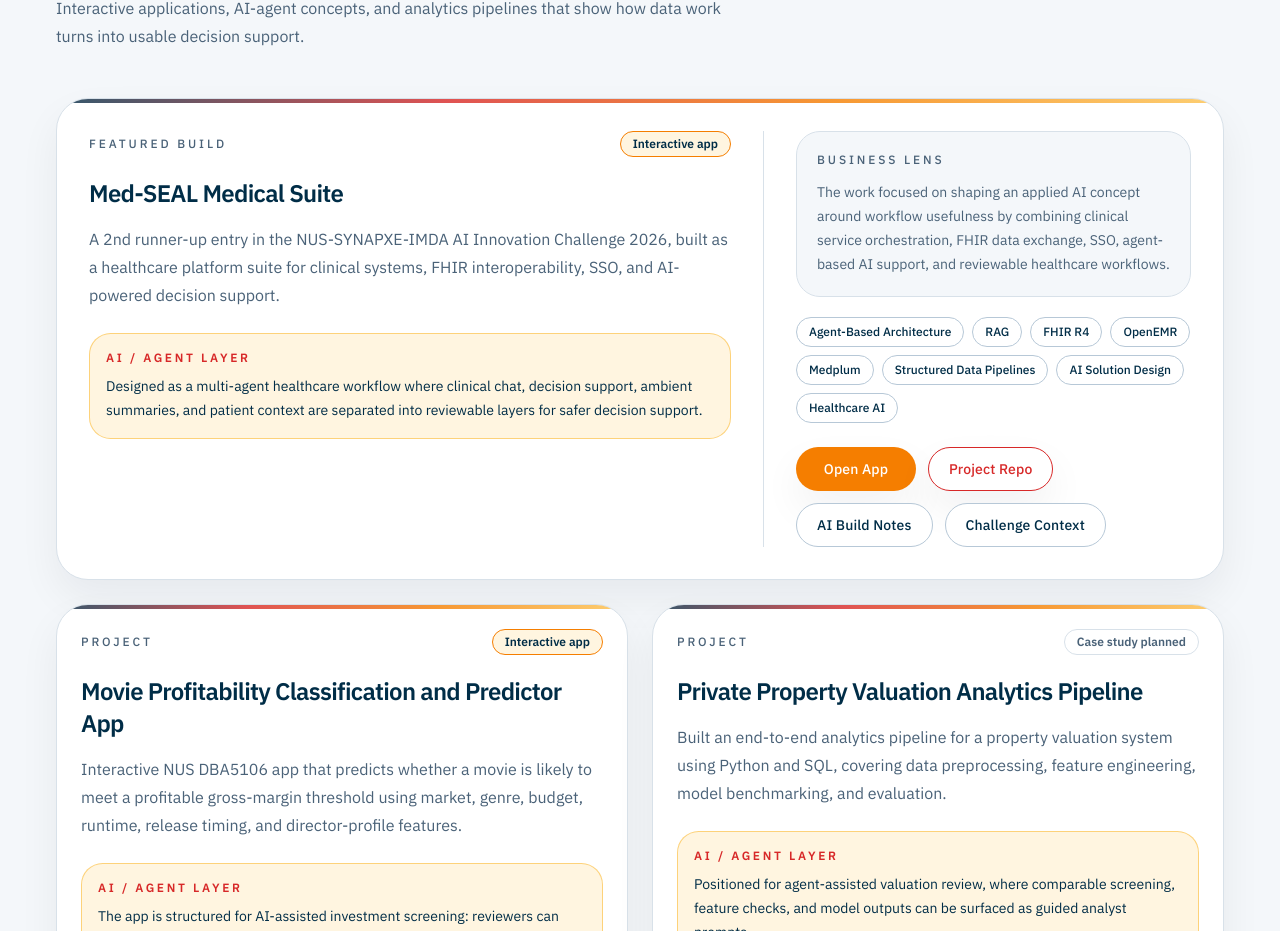
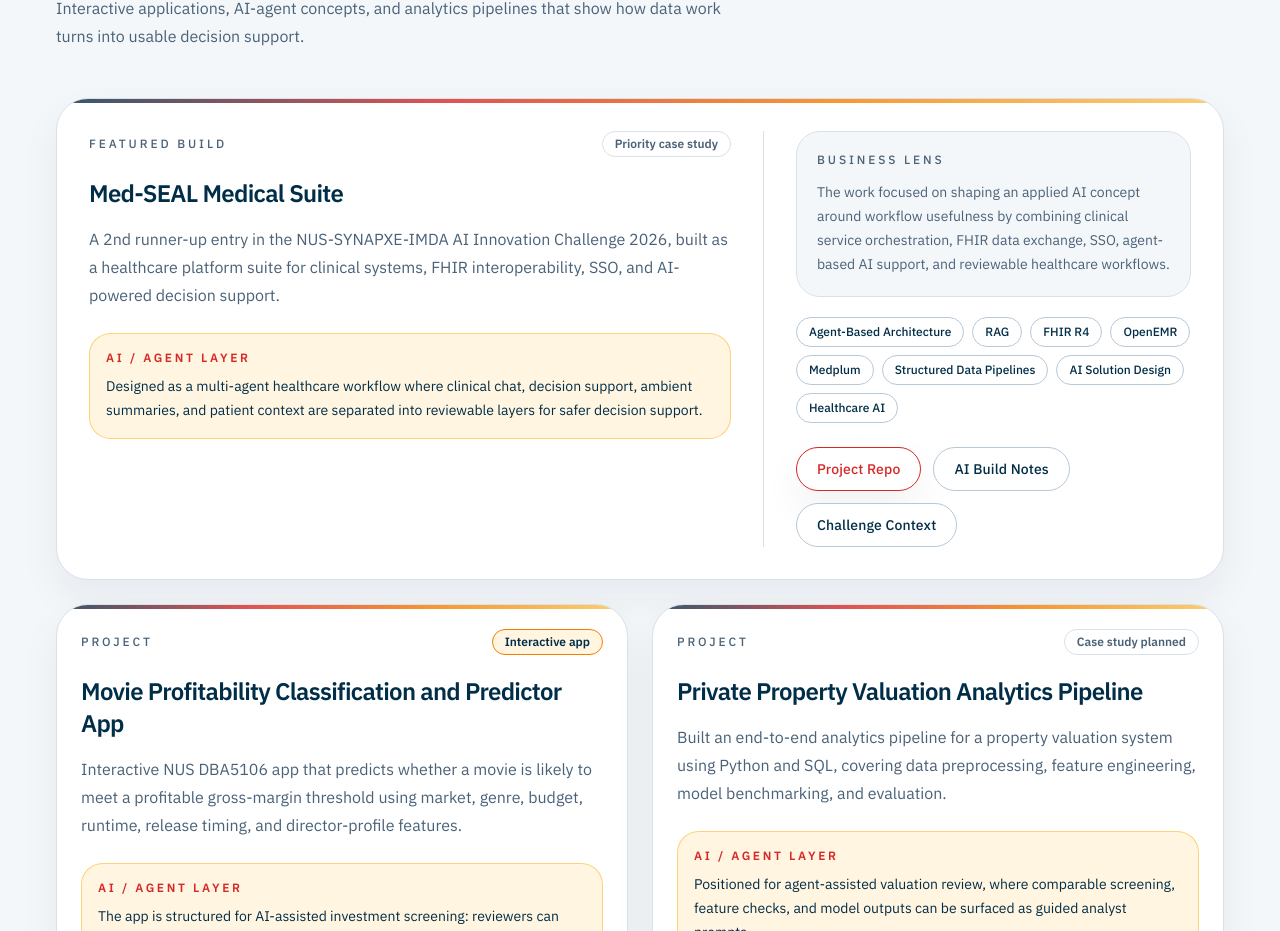
Before and after one commit to carloida/vercel_portfolio, a Next.js app: page / in a window 1280 px wide. Shown: the part 4732-5663 px from the top of the page. Built offline with nearby package versions, Linux system fonts and the light colour scheme; no server answers.

Commit message:
Disable Med-SEAL app launch from portfolio

```diff
--- a/src/data/appLaunchers.ts
+++ b/src/data/appLaunchers.ts
@@ -24,27 +24,7 @@ const qcpUrl =
   process.env.NEXT_PUBLIC_QCP_GST_F5_URL ??
   "http://127.0.0.1:5173";
 
-const medSealUrl =
-  process.env.NEXT_PUBLIC_MED_SEAL_EMBED_URL ??
-  process.env.NEXT_PUBLIC_MED_SEAL_URL ??
-  "http://127.0.0.1:3001";
-
 export const appLaunchers: AppLauncher[] = [
-  {
-    slug: "med-seal",
-    title: "Med-SEAL Medical Suite",
-    eyebrow: "Healthcare AI innovation challenge suite",
-    summary:
-      "Open the Med-SEAL ClinOS frontend, a healthcare platform interface for SSO, clinical service launch, system status, and AI decision-support workflow presentation.",
-    directUrl: medSealUrl,
-    repoUrl: "https://github.com/IgoyAI/Med-SEAL-Medical-Suite",
-    localCommand: ".\\scripts\\start-portfolio-system.ps1",
-    notes: [
-      "The permanent launcher serves the ClinOS frontend on port 3001.",
-      "The full Med-SEAL suite uses Docker services for OpenEMR, Medplum FHIR, SSO, AI service, and databases.",
-      "LLM and clinical backend features require secrets such as LLM_API_KEY and database passwords; these are intentionally not configured yet."
-    ]
-  },
   {
     slug: "movie-predictor",
     title: "Movie Profitability Classification and Predictor App",
--- a/src/data/portfolio.ts
+++ b/src/data/portfolio.ts
@@ -19,9 +19,6 @@ const qcpGstF5AppUrl =
 
 const healthcareAiRepoUrl =
   "https://github.com/IgoyAI/Med-SEAL-Medical-Suite";
-
-const healthcareAiAppUrl =
-  process.env.NEXT_PUBLIC_MED_SEAL_URL ?? "http://127.0.0.1:3001";
 
 const qcpGstF5RepoUrl =
   "https://github.com/carloida/QCP_proofofconcept_carloida";
@@ -283,10 +280,6 @@ export const projects: Project[] = [
     ],
     featured: true,
     actions: [
-      {
-        label: "Open App",
-        href: healthcareAiAppUrl
-      },
       {
         label: "Project Repo",
         href: healthcareAiRepoUrl,
```
Also changed, not shown: 1 other file (tests, documents, lock files or other folders).
